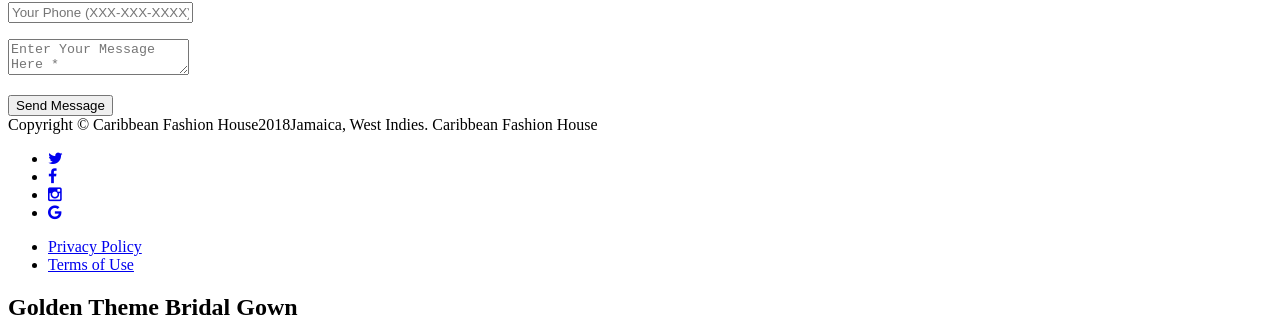
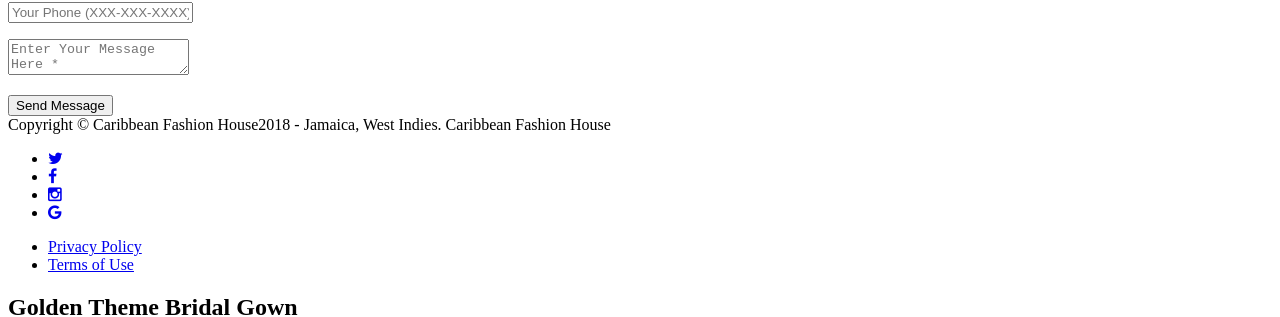
Before and after one commit to phpwebdevelope/phpwebdevelope.github.io, a Jekyll site: the page built from index.html, in a window 1280 px wide and 900 px high, scrolled down 4707 px. Shown: the part 144-461 px from the top of the window. Built offline with Jekyll 4.4.1, drawn with Linux system fonts in a browser that asks for light colours; some web fonts are replaced.

Commit message:
Update footer.html

```diff
--- a/_includes/footer.html
+++ b/_includes/footer.html
@@ -2,7 +2,7 @@
         <div class="container">
             <div class="row">
                 <div class="col-md-4">
-                    <span class="copyright">Copyright &copy; {{ site.title }}{{ 'now' | date: "%Y" }}Jamaica, West Indies.</span>
+                    <span class="copyright">Copyright &copy; {{ site.title }}{{ 'now' | date: "%Y" }} - Jamaica, West Indies.</span>
                     <span class="copyright"> Caribbean Fashion House</span>
               </div>
                 <div class="col-md-4">
```
